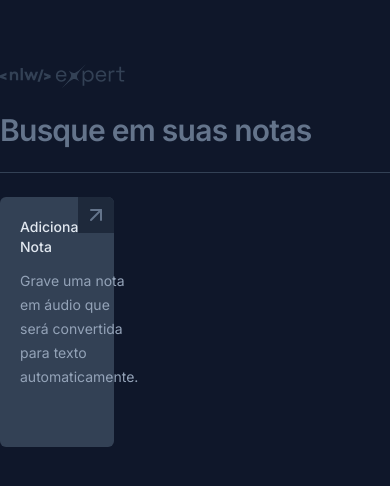
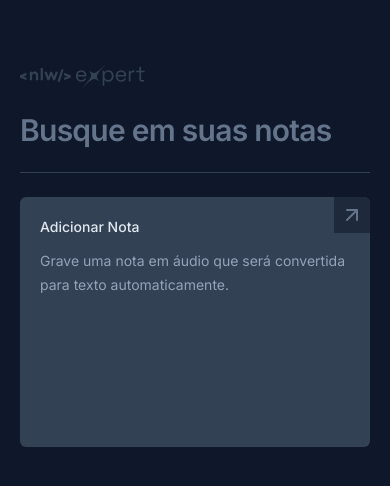
Before and after one commit to isaiasg09/nlw-expert-notes, a React (Vite) app: page / in a window 390 px wide. Shown: the top 486 px of the page. Built offline with nearby package versions, Linux system fonts and the light colour scheme.

Commit message:
added responsiveness and made dellete note function

```diff
--- a/src/app.tsx
+++ b/src/app.tsx
@@ -2,6 +2,7 @@ import { ChangeEvent, useState } from "react";
 import logo from "./assets/logo-nlw-expert.svg";
 import { NewNoteCard } from "./components/new-note-card";
 import { NoteCard } from "./components/note-card";
+import { toast } from "sonner";
 
 interface Note {
   id: string;
@@ -46,6 +47,26 @@ export function App() {
     localStorage.setItem("notes", JSON.stringify(notesArray));
   }
 
+  function onNoteDeleted(id: string) {
+    // const newNote = {
+    //   id: crypto.randomUUID(),
+    //   date: new Date(),
+    //   content,
+    // };
+
+    // remove the note to the list of notes
+    const newNotes = notes.filter((note) => {
+      return note.id != id;
+    });
+
+    setNotes(newNotes);
+
+    // save new array to local storage
+    localStorage.setItem("notes", JSON.stringify(newNotes));
+
+    toast.success("Nota deletada com sucesso!");
+  }
+
   // get input text and update 'search' state
   function handleSearch(event: ChangeEvent<HTMLInputElement>) {
     const query = event.target.value;
@@ -62,7 +83,7 @@ export function App() {
       : notes;
 
   return (
-    <div className="mx-auto max-w-6xl my-16 space-y-6">
+    <div className="mx-auto max-w-6xl my-16 space-y-6 px-5 ">
       <img src={logo} alt="logo nlw expert" />
 
       <form className="w-full">
@@ -75,11 +96,13 @@ export function App() {
       </form>
 
       <div className="h-px bg-slate-700" />
-      <div className="grid grid-cols-3 auto-rows-[250px] gap-6">
+      <div className="grid grid-cols-1 md:grid-cols-2 lg:grid-cols-3 auto-rows-[250px] gap-6">
         <NewNoteCard onNoteCreated={onNoteCreated} />
 
         {notes &&
-          filteredNotes.map((note) => <NoteCard key={note.id} note={note} />)}
+          filteredNotes.map((note) => (
+            <NoteCard key={note.id} note={note} onNoteDeleted={onNoteDeleted} />
+          ))}
       </div>
     </div>
   );
--- a/src/components/new-note-card.tsx
+++ b/src/components/new-note-card.tsx
@@ -115,10 +115,10 @@ export function NewNoteCard({ onNoteCreated }: NewNoteCardProps) {
       <Dialog.Portal>
         <Dialog.Overlay className="fixed inset-0 bg-black/50 w-full" />
 
-        <Dialog.Content className="z-0 outline-none fixed top-1/2 left-1/2 bg-slate-700 text-left h-[60vh] max-w-[640px] w-full -translate-x-1/2 -translate-y-1/2 rounded-md flex flex-col justify-between gap-5">
+        <Dialog.Content className="z-0 outline-none fixed inset-0 md:inset-auto md:top-1/2 md:left-1/2 bg-slate-700 text-left md:h-[60vh] md:max-w-[640px] w-full md:-translate-x-1/2 md:-translate-y-1/2 md:rounded-md flex flex-col justify-between gap-5">
           <Dialog.Close
             onClick={() => setShouldShowOnboarding(true)}
-            className="absolute right-0 top-0 p-[6px] bg-slate-800 rounded-tr-md text-slate-500 leading-3 hover:text-slate-300 active:text-slate-600 group transition-all outline-none focus-visible:ring-1 focus-visible:ring-lime-400 "
+            className="absolute right-0 top-0 p-[6px] bg-slate-800 md:rounded-tr-md text-slate-500 leading-3 hover:text-slate-300 active:text-slate-600 group transition-all outline-none focus-visible:ring-1 focus-visible:ring-lime-400 "
           >
             <LucideX className="group-active:scale-90" />
           </Dialog.Close>
--- a/src/components/note-card.tsx
+++ b/src/components/note-card.tsx
@@ -9,9 +9,10 @@ interface NoteCardProps {
     date: Date;
     content: string;
   };
+  onNoteDeleted: (id: string) => void;
 }
 
-export function NoteCard({ note }: NoteCardProps) {
+export function NoteCard({ note, onNoteDeleted }: NoteCardProps) {
   // format date to "time ago" format
   const noteDateFormatted = formatDistanceToNow(note.date, {
     locale: ptBR,
@@ -31,8 +32,8 @@ export function NoteCard({ note }: NoteCardProps) {
       <Dialog.Portal>
         <Dialog.Overlay className="fixed inset-0 bg-black/50 w-full" />
 
-        <Dialog.Content className="z-0 fixed top-1/2 left-1/2 bg-slate-700 text-left h-[60vh] max-w-[640px] w-full -translate-x-1/2 -translate-y-1/2 rounded-md flex flex-col justify-between gap-5">
-          <Dialog.Close className="absolute right-0 top-0 p-[6px] bg-slate-800 rounded-tr-md text-slate-500 leading-3 hover:text-slate-300 active:text-slate-600 group transition-all outline-none focus-visible:ring-1 focus-visible:ring-lime-400 ">
+        <Dialog.Content className="z-0 fixed inset-0 md:inset-auto md:top-1/2 md:left-1/2 bg-slate-700 text-left md:h-[60vh] md:max-w-[640px] w-full md:-translate-x-1/2 md:-translate-y-1/2 md:rounded-md flex flex-col justify-between gap-5">
+          <Dialog.Close className="absolute right-0 top-0 p-[6px] bg-slate-800 md:rounded-tr-md text-slate-500 leading-3 hover:text-slate-300 active:text-slate-600 group transition-all outline-none focus-visible:ring-1 focus-visible:ring-lime-400 ">
             <LucideX className="group-active:scale-90" />
           </Dialog.Close>
 
@@ -47,6 +48,7 @@ export function NoteCard({ note }: NoteCardProps) {
           <button
             type="button"
             className="bg-slate-800 w-full p-4 rounded-b-md text-sm text-slate-300 outline-none focus-visible:ring-1 focus-visible:ring-lime-400 font-medium group "
+            onClick={() => onNoteDeleted(note.id)}
           >
             Deseja{" "}
             <span className="text-red-400 group-hover:underline">
```
